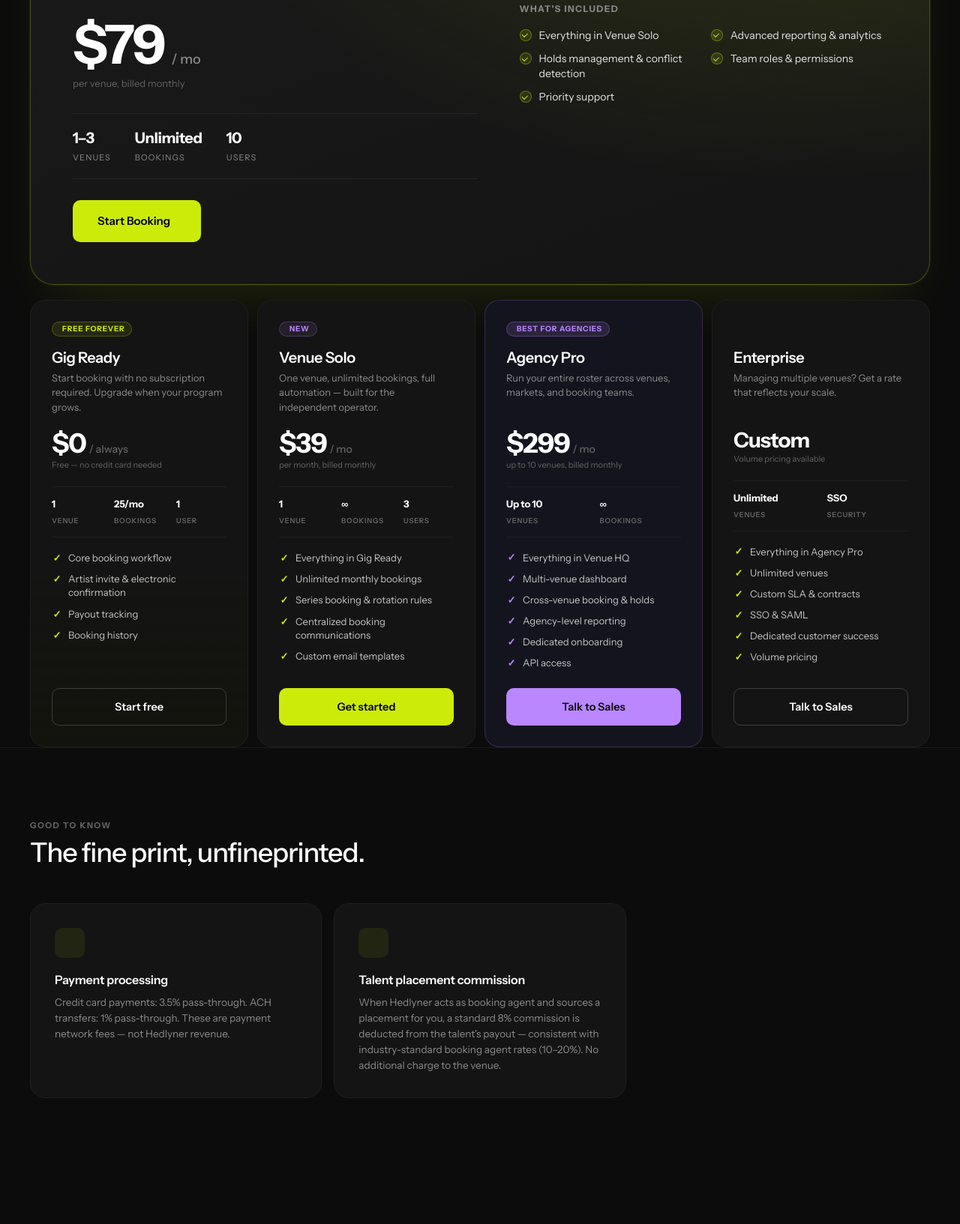
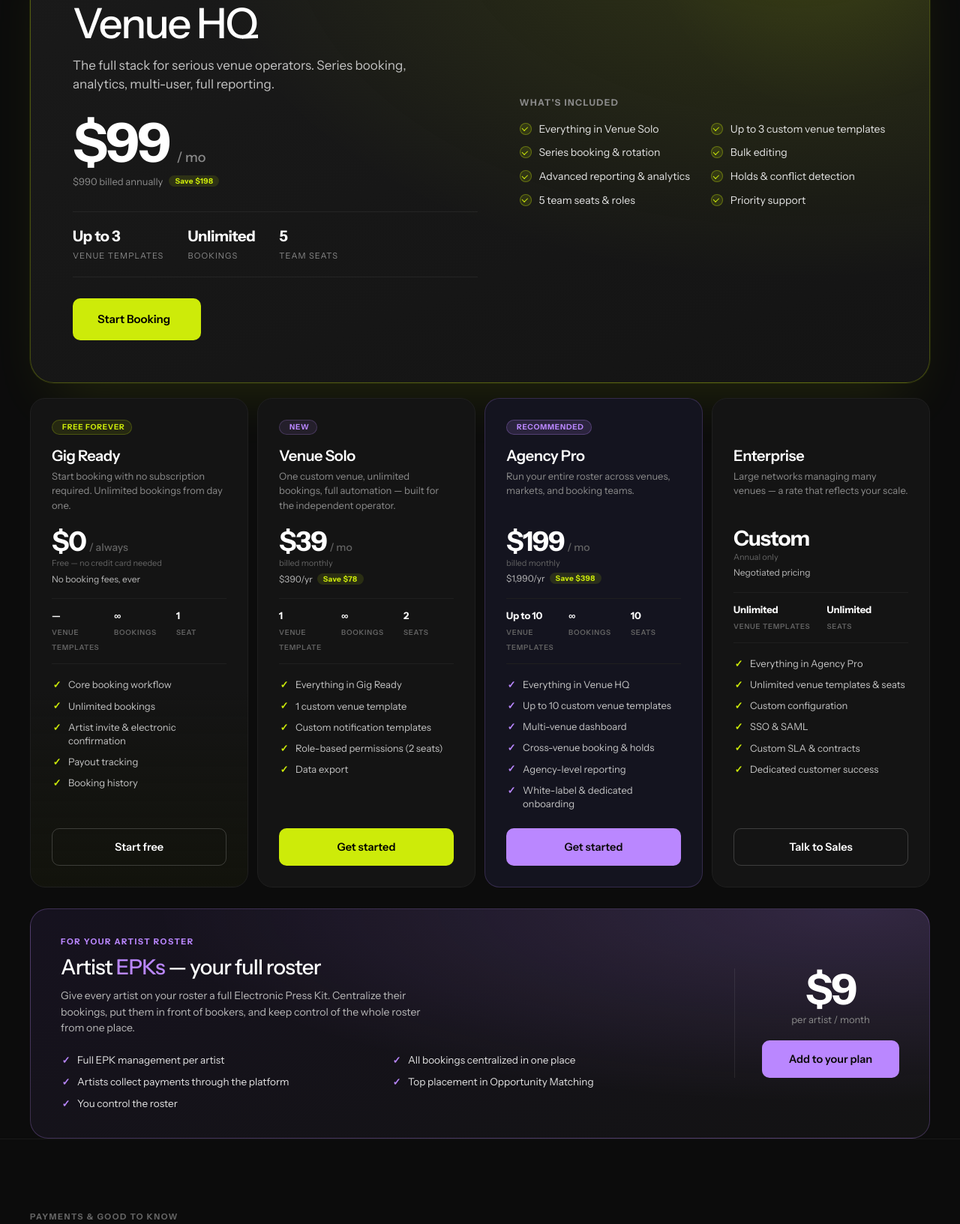
Before and after one commit to hedlyner/website-prototype, a plain HTML site: page pricing.html in a window 1280 px wide. Shown: the part 1114-2747 px from the top of the page at 75% size. Drawn offline with Linux system fonts and the light colour scheme.

Commit message:
Update pricing: 5-tier subs ($99/$199), annual pricing, EPK roster + Talent EPK reframe

```diff
--- a/pricing.html
+++ b/pricing.html
@@ -59,7 +59,7 @@
 .eyebrow i { font-size: 13px; }
 .hero h1 { font-size: clamp(56px, 8vw, 108px); line-height: 0.95; letter-spacing: -0.045em; font-weight: 500; margin: 0 0 28px; }
 .hero h1 em { font-style: normal; color: #CDEB09; display: block; }
-    .hero-sub { font-size: 19px; color: #B8B8B8; max-width: 560px; margin: 0 auto 32px; line-height: 1.5; }
+.hero-sub { font-size: 19px; color: #B8B8B8; max-width: 580px; margin: 0 auto 32px; line-height: 1.5; }
 .hero-pill { display: inline-flex; align-items: center; gap: 8px; padding: 8px 16px; background: #1A1A1A; border: 1px solid #262626; border-radius: 999px; font-size: 13px; color: #C4C4C4; font-weight: 500; }
 .hero-pill i { color: #CDEB09; font-size: 15px; }
 
@@ -168,6 +168,9 @@
 .section-head h2 { font-size: 40px; font-weight: 500; letter-spacing: -0.035em; line-height: 1.05; max-width: 16ch; }
 .section-head .aside { font-size: 14px; color: #8B8B8B; max-width: 34ch; line-height: 1.55; }
 
+/* === SAVINGS / ANNUAL === */
+.save-pill { display: inline-flex; align-items: center; padding: 1px 8px; border-radius: 999px; background: rgba(205,235,9,0.12); color: #CDEB09; font-size: 10px; font-weight: 700; letter-spacing: 0.04em; }
+
 /* === FEATURED TIER (big hero slab) === */
 .featured-slab {
 position: relative;
@@ -193,7 +196,7 @@
 .featured-price { display: flex; align-items: baseline; gap: 10px; margin-bottom: 8px; }
 .featured-price .amt { font-size: 72px; font-weight: 700; letter-spacing: -0.04em; line-height: 1; }
 .featured-price .per { font-size: 18px; color: #8B8B8B; font-weight: 500; }
-    .featured-billing { font-size: 13px; color: #646464; margin-bottom: 32px; }
+.featured-billing { font-size: 13px; color: #8B8B8B; margin-bottom: 32px; display: flex; align-items: center; gap: 8px; flex-wrap: wrap; }
 .featured-stats { display: flex; gap: 32px; padding: 20px 0; border-top: 1px solid rgba(255,255,255,0.06); border-bottom: 1px solid rgba(255,255,255,0.06); margin-bottom: 28px; }
 .featured-stats .s-val { font-size: 20px; font-weight: 700; letter-spacing: -0.02em; display: block; margin-bottom: 2px; }
 .featured-stats .s-lbl { font-size: 11px; text-transform: uppercase; letter-spacing: 0.1em; color: #8B8B8B; }
@@ -227,7 +230,8 @@
 .plan-amount { font-size: 36px; font-weight: 700; letter-spacing: -0.035em; line-height: 1; }
 .plan-amount-sm { font-size: 28px; font-weight: 700; letter-spacing: -0.03em; line-height: 1; }
 .plan-period { font-size: 14px; color: #646464; font-weight: 500; }
-    .plan-billing { font-size: 11px; color: #646464; margin-bottom: 20px; min-height: 16px; }
+.plan-billing { font-size: 11px; color: #646464; margin-bottom: 6px; min-height: 14px; }
+.plan-annual { font-size: 12px; color: #B8B8B8; margin-bottom: 18px; min-height: 16px; display: flex; align-items: center; gap: 6px; flex-wrap: wrap; }
 
 .plan-stats-row { display: flex; gap: 16px; padding: 14px 0; margin-bottom: 18px; border-top: 1px solid #1f1f1f; border-bottom: 1px solid #1f1f1f; }
 .plan-stats-row > div { flex: 1; }
@@ -241,6 +245,20 @@
 .plan-card.power .plan-features li .chk::after { color: #BA87FF; }
 
 .plan-cta { margin-top: auto; }
+
+/* === ARTIST ROSTER EPK BAND (venues panel) === */
+.roster-band { margin-top: 28px; border-radius: 24px; padding: 36px 40px; display: grid; grid-template-columns: 1.4fr auto; gap: 40px; align-items: center; background: radial-gradient(ellipse at 92% 0%, rgba(186,135,255,0.18), transparent 60%), linear-gradient(160deg, #16121f 0%, #131313 100%); border: 1px solid rgba(186,135,255,0.25); overflow: hidden; }
+.roster-band .label { font-size: 11px; font-weight: 700; letter-spacing: 0.14em; text-transform: uppercase; color: #BA87FF; margin-bottom: 12px; }
+.roster-band h3 { font-size: 28px; font-weight: 500; letter-spacing: -0.03em; line-height: 1.1; margin-bottom: 12px; }
+.roster-band h3 em { font-style: normal; color: #BA87FF; }
+.roster-band p { font-size: 14px; color: #B8B8B8; line-height: 1.55; max-width: 54ch; margin-bottom: 22px; }
+.roster-feats { list-style: none; display: grid; grid-template-columns: 1fr 1fr; gap: 10px 24px; }
+.roster-feats li { display: flex; gap: 8px; align-items: flex-start; font-size: 13.5px; color: #E4E4E4; line-height: 1.4; }
+.roster-feats li .chk { width: 14px; min-width: 14px; height: 14px; margin-top: 2px; display: flex; align-items: center; justify-content: center; }
+.roster-feats li .chk::after { content: '✓'; color: #BA87FF; font-size: 13px; font-weight: 700; }
+.roster-right { text-align: center; padding-left: 36px; border-left: 1px solid rgba(255,255,255,0.08); min-width: 220px; }
+.roster-right .amt { font-size: 56px; font-weight: 700; letter-spacing: -0.04em; line-height: 1; }
+.roster-right .per { font-size: 13px; color: #8B8B8B; margin: 4px 0 20px; }
 
 /* === ARTIST SECTION === */
 .artist-duo { display: grid; grid-template-columns: 1fr 1fr; gap: 14px; max-width: 880px; }
@@ -316,6 +334,11 @@
 .notes-grid { grid-template-columns: 1fr; }
 .footer-inner { grid-template-columns: 1fr 1fr; }
 }
+@media (max-width: 880px) {
+.roster-band { grid-template-columns: 1fr; gap: 24px; }
+.roster-right { padding-left: 0; border-left: none; border-top: 1px solid rgba(255,255,255,0.08); padding-top: 24px; text-align: left; }
+.roster-feats { grid-template-columns: 1fr; }
+}
 @media (max-width: 720px) {
 .wrap, .wrap-narrow { padding: 0 24px; }
 .hero { padding: 80px 0 48px; }
@@ -343,8 +366,9 @@
 <section class="hero">
 <div class="wrap hero-inner">
 <div class="eyebrow"><i class="lucide lucide-tag"></i> Pricing</div>
-      <h1>Honest pricing.<em>No booking fees.</em></h1>
-      <p class="hero-sub">Subscribe and book as much as you want. No per-show charges. No surprises.</p>
+<h1>Transparent pricing.<em>No booking fees.</em></h1>
+<p class="hero-sub">Unlimited bookings on every paid plan. Subscribe once, book as much as you want. No per-show charges, ever.</p>
+<div class="hero-pill"><i class="lucide lucide-infinity"></i> Unlimited bookings on every paid plan</div>
 </div>
 </section>
 
@@ -365,7 +389,7 @@
 <span class="ico"><i class="lucide lucide-music"></i></span>
 <span class="txt">
 <span class="t-title">Talent &amp; Performers</span>
-            <span class="t-sub">Get booked, manage gigs, get paid</span>
+<span class="t-sub">Get booked, build your EPK, get paid</span>
 </span>
 <span class="arrow"><i class="lucide lucide-arrow-right"></i></span>
 </button>
@@ -383,7 +407,7 @@
 <h2>Pick your tier</h2>
 </div>
 <div class="aside">
-          Every plan includes the core booking workflow. Upgrade as your program grows.
+Every plan includes the core booking workflow and unlimited bookings. Upgrade as your program grows.
 </div>
 </div>
 
@@ -393,24 +417,24 @@
 <div class="featured-left">
 <div class="featured-badge"><i class="lucide lucide-sparkles" style="font-size:12px;"></i> Most Popular</div>
 <h3>Venue HQ</h3>
-            <p class="tag">The full stack for serious venue operators. Analytics, multi-user, full reporting.</p>
+<p class="tag">The full stack for serious venue operators. Series booking, analytics, multi-user, full reporting.</p>
 <div class="featured-price">
-              <span class="amt">$79</span>
+<span class="amt">$99</span>
 <span class="per">/ mo</span>
 </div>
-            <div class="featured-billing">per venue, billed monthly</div>
+<div class="featured-billing">$990 billed annually <span class="save-pill">Save $198</span></div>
 <div class="featured-stats">
 <div>
-                <span class="s-val">1–3</span>
-                <span class="s-lbl">Venues</span>
+<span class="s-val">Up to 3</span>
+<span class="s-lbl">Venue templates</span>
 </div>
 <div>
 <span class="s-val">Unlimited</span>
 <span class="s-lbl">Bookings</span>
 </div>
 <div>
-                <span class="s-val">10</span>
-                <span class="s-lbl">Users</span>
+<span class="s-val">5</span>
+<span class="s-lbl">Team seats</span>
 </div>
 </div>
 <a href="https://hedlyner.com/demo" class="btn btn-primary featured-cta">Start Booking <i class="lucide lucide-arrow-right"></i></a>
@@ -419,9 +443,12 @@
 <h4>What's included</h4>
 <ul class="featured-features">
 <li><span class="chk"></span>Everything in Venue Solo</li>
+<li><span class="chk"></span>Up to 3 custom venue templates</li>
+<li><span class="chk"></span>Series booking &amp; rotation</li>
+<li><span class="chk"></span>Bulk editing</li>
 <li><span class="chk"></span>Advanced reporting &amp; analytics</li>
-              <li><span class="chk"></span>Holds management &amp; conflict detection</li>
-              <li><span class="chk"></span>Team roles &amp; permissions</li>
+<li><span class="chk"></span>Holds &amp; conflict detection</li>
+<li><span class="chk"></span>5 team seats &amp; roles</li>
 <li><span class="chk"></span>Priority support</li>
 </ul>
 </div>
@@ -435,19 +462,21 @@
 <div class="plan-card free">
 <div class="plan-badge badge-free"><i class="lucide lucide-infinity"></i> Free Forever</div>
 <div class="plan-tier">Gig Ready</div>
-          <div class="plan-tagline">Start booking with no subscription required. Upgrade when your program grows.</div>
+<div class="plan-tagline">Start booking with no subscription required. Unlimited bookings from day one.</div>
 <div class="plan-price-row">
 <span class="plan-amount">$0</span>
 <span class="plan-period">/ always</span>
 </div>
 <div class="plan-billing">Free — no credit card needed</div>
+<div class="plan-annual">No booking fees, ever</div>
 <div class="plan-stats-row">
-            <div><span class="v">1</span><span class="l">Venue</span></div>
-            <div><span class="v">25/mo</span><span class="l">Bookings</span></div>
-            <div><span class="v">1</span><span class="l">User</span></div>
+<div><span class="v">—</span><span class="l">Venue templates</span></div>
+<div><span class="v">∞</span><span class="l">Bookings</span></div>
+<div><span class="v">1</span><span class="l">Seat</span></div>
 </div>
 <ul class="plan-features">
 <li><span class="chk"></span>Core booking workflow</li>
+<li><span class="chk"></span>Unlimited bookings</li>
 <li><span class="chk"></span>Artist invite &amp; electronic confirmation</li>
 <li><span class="chk"></span>Payout tracking</li>
 <li><span class="chk"></span>Booking history</li>
@@ -461,23 +490,24 @@
 <div class="plan-card">
 <div class="plan-badge badge-new"><i class="lucide lucide-star"></i> New</div>
 <div class="plan-tier">Venue Solo</div>
-          <div class="plan-tagline">One venue, unlimited bookings, full automation — built for the independent operator.</div>
+<div class="plan-tagline">One custom venue, unlimited bookings, full automation — built for the independent operator.</div>
 <div class="plan-price-row">
 <span class="plan-amount">$39</span>
 <span class="plan-period">/ mo</span>
 </div>
-          <div class="plan-billing">per month, billed monthly</div>
+<div class="plan-billing">billed monthly</div>
+<div class="plan-annual">$390/yr <span class="save-pill">Save $78</span></div>
 <div class="plan-stats-row">
-            <div><span class="v">1</span><span class="l">Venue</span></div>
+<div><span class="v">1</span><span class="l">Venue template</span></div>
 <div><span class="v">∞</span><span class="l">Bookings</span></div>
-            <div><span class="v">3</span><span class="l">Users</span></div>
+<div><span class="v">2</span><span class="l">Seats</span></div>
 </div>
 <ul class="plan-features">
 <li><span class="chk"></span>Everything in Gig Ready</li>
-            <li><span class="chk"></span>Unlimited monthly bookings</li>
-            <li><span class="chk"></span>Series booking &amp; rotation rules</li>
-            <li><span class="chk"></span>Centralized booking communications</li>
-            <li><span class="chk"></span>Custom email templates</li>
+<li><span class="chk"></span>1 custom venue template</li>
+<li><span class="chk"></span>Custom notification templates</li>
+<li><span class="chk"></span>Role-based permissions (2 seats)</li>
+<li><span class="chk"></span>Data export</li>
 </ul>
 <div class="plan-cta">
 <a href="https://hedlyner.com/demo" class="btn btn-primary btn-lg">Get started</a>
@@ -486,28 +516,30 @@
 
 <!-- AGENCY PRO -->
 <div class="plan-card power">
-          <div class="plan-badge badge-power"><i class="lucide lucide-zap"></i> Best for Agencies</div>
+<div class="plan-badge badge-power"><i class="lucide lucide-zap"></i> Recommended</div>
 <div class="plan-tier">Agency Pro</div>
 <div class="plan-tagline">Run your entire roster across venues, markets, and booking teams.</div>
 <div class="plan-price-row">
-            <span class="plan-amount">$299</span>
+<span class="plan-amount">$199</span>
 <span class="plan-period">/ mo</span>
 </div>
-          <div class="plan-billing">up to 10 venues, billed monthly</div>
+<div class="plan-billing">billed monthly</div>
+<div class="plan-annual">$1,990/yr <span class="save-pill">Save $398</span></div>
 <div class="plan-stats-row">
-            <div><span class="v">Up to 10</span><span class="l">Venues</span></div>
+<div><span class="v">Up to 10</span><span class="l">Venue templates</span></div>
 <div><span class="v">∞</span><span class="l">Bookings</span></div>
+<div><span class="v">10</span><span class="l">Seats</span></div>
 </div>
 <ul class="plan-features">
 <li><span class="chk"></span>Everything in Venue HQ</li>
+<li><span class="chk"></span>Up to 10 custom venue templates</li>
 <li><span class="chk"></span>Multi-venue dashboard</li>
 <li><span class="chk"></span>Cross-venue booking &amp; holds</li>
 <li><span class="chk"></span>Agency-level reporting</li>
-            <li><span class="chk"></span>Dedicated onboarding</li>
-            <li><span class="chk"></span>API access</li>
+<li><span class="chk"></span>White-label &amp; dedicated onboarding</li>
 </ul>
 <div class="plan-cta">
-            <a href="https://hedlyner.com/demo" class="btn btn-violet btn-lg">Talk to Sales</a>
+<a href="https://hedlyner.com/demo" class="btn btn-violet btn-lg">Get started</a>
 </div>
 </div>
 
@@ -515,22 +547,23 @@
 <div class="plan-card">
 <div class="plan-badge badge-empty">placeholder</div>
 <div class="plan-tier">Enterprise</div>
-          <div class="plan-tagline">Managing multiple venues? Get a rate that reflects your scale.</div>
+<div class="plan-tagline">Large networks managing many venues — a rate that reflects your scale.</div>
 <div class="plan-price-row">
 <span class="plan-amount-sm">Custom</span>
 </div>
-          <div class="plan-billing">Volume pricing available</div>
+<div class="plan-billing">Annual only</div>
+<div class="plan-annual">Negotiated pricing</div>
 <div class="plan-stats-row">
-            <div><span class="v">Unlimited</span><span class="l">Venues</span></div>
-            <div><span class="v">SSO</span><span class="l">Security</span></div>
+<div><span class="v">Unlimited</span><span class="l">Venue templates</span></div>
+<div><span class="v">Unlimited</span><span class="l">Seats</span></div>
 </div>
 <ul class="plan-features">
 <li><span class="chk"></span>Everything in Agency Pro</li>
-            <li><span class="chk"></span>Unlimited venues</li>
+<li><span class="chk"></span>Unlimited venue templates &amp; seats</li>
+<li><span class="chk"></span>Custom configuration</li>
+<li><span class="chk"></span>SSO &amp; SAML</li>
 <li><span class="chk"></span>Custom SLA &amp; contracts</li>
-            <li><span class="chk"></span>SSO &amp; SAML</li>
 <li><span class="chk"></span>Dedicated customer success</li>
-            <li><span class="chk"></span>Volume pricing</li>
 </ul>
 <div class="plan-cta">
 <a href="https://hedlyner.com/demo" class="btn btn-outline btn-lg">Talk to Sales</a>
@@ -538,6 +571,28 @@
 </div>
 
 </div>
+
+<!-- ARTIST ROSTER EPK ADD-ON -->
+<div class="roster-band">
+<div class="roster-left">
+<div class="label">For your artist roster</div>
+<h3>Artist <em>EPKs</em> — your full roster</h3>
+<p>Give every artist on your roster a full Electronic Press Kit. Centralize their bookings, put them in front of bookers, and keep control of the whole roster from one place.</p>
+<ul class="roster-feats">
+<li><span class="chk"></span>Full EPK management per artist</li>
+<li><span class="chk"></span>All bookings centralized in one place</li>
+<li><span class="chk"></span>Artists collect payments through the platform</li>
+<li><span class="chk"></span>Top placement in Opportunity Matching</li>
+<li><span class="chk"></span>You control the roster</li>
+</ul>
+</div>
+<div class="roster-right">
+<div class="amt">$9</div>
+<div class="per">per artist / month</div>
+<a href="https://hedlyner.com/demo" class="btn btn-violet btn-lg">Add to your plan</a>
+</div>
+</div>
+
 </div>
 </section>
 
@@ -550,7 +605,7 @@
 <h2>Always free to receive bookings.</h2>
 </div>
 <div class="aside">
-          Talent never pays to get booked. Pro unlocks tools to actively grow your gig income.
+Talent never pays to get booked. Pro unlocks your full EPK toolkit to actively grow your gig income.
 </div>
 </div>
 
@@ -560,14 +615,16 @@
 <div class="artist-card free-card">
 <div class="plan-badge badge-free">Free</div>
 <div class="plan-tier">Talent Free</div>
-          <div class="plan-tagline">Claim your profile and get found by bookers in your area.</div>
+<div class="plan-tagline">Claim your profile, build your EPK, and get found by bookers in your area.</div>
 <div class="plan-price-row" style="margin: 16px 0 4px;">
 <span class="plan-amount">$0</span>
 <span class="plan-period">/ forever</span>
 </div>
 <div class="plan-billing" style="margin-bottom: 28px;">No credit card required</div>
 <ul class="plan-features">
-            <li><span class="chk"></span>Talent profile &amp; media kit</li>
+<li><span class="chk"></span>1 EPK (Electronic Press Kit)</li>
+<li><span class="chk"></span>Midnight EPK theme</li>
+<li><span class="chk"></span>Standard placement in Discover</li>
 <li><span class="chk"></span>Accept &amp; sign booking offers</li>
 <li><span class="chk"></span>Receive payouts directly</li>
 <li><span class="chk"></span>Booking history &amp; calendar</li>
@@ -581,18 +638,19 @@
 <div class="artist-card pro-card">
 <div class="plan-badge badge-new" style="background:#CDEB09;color:#0a0a0a;border-color:#CDEB09;">Pro</div>
 <div class="plan-tier">Talent Pro</div>
-          <div class="plan-tagline">Actively pitch yourself to bookers and grow your calendar.</div>
+<div class="plan-tagline">Unlock the full EPK toolkit and put yourself at the top of the booker's stack.</div>
 <div class="plan-price-row" style="margin: 16px 0 4px;">
 <span class="plan-amount">$9</span>
-            <span class="plan-period">/ mo</span>
+<span class="plan-period">/ mo per EPK</span>
 </div>
 <div class="plan-billing" style="margin-bottom: 28px;">billed monthly, cancel anytime</div>
 <ul class="plan-features">
 <li><span class="chk"></span>Everything in Talent Free</li>
-            <li><span class="chk"></span>Pitch directly to bookers</li>
-            <li><span class="chk"></span>Booking request notifications</li>
-            <li><span class="chk"></span>Priority in search results</li>
-            <li><span class="chk"></span>Analytics &amp; performance insights</li>
+<li><span class="chk"></span>Add unlimited EPKs ($9/mo each)</li>
+<li><span class="chk"></span>All 3 EPK themes — Midnight, Editorial, Neon</li>
+<li><span class="chk"></span>Top placement in Discover</li>
+<li><span class="chk"></span>Unlimited Discover swipes</li>
+<li><span class="chk"></span>Shareable EPK — link, PDF &amp; QR</li>
 </ul>
 <div class="plan-cta">
 <a href="https://hedlyner.com/demo" class="btn btn-primary btn-lg">Try Talent Pro</a>
@@ -606,18 +664,23 @@
 <!-- GOOD TO KNOW -->
 <section class="notes-section">
 <div class="wrap">
-      <div class="section-label">Good to know</div>
+<div class="section-label">Payments &amp; good to know</div>
 <h3>The fine print, unfineprinted.</h3>
 <div class="notes-grid">
 <div class="note-card">
 <div class="note-icon"><i class="lucide lucide-credit-card"></i></div>
 <h4>Payment processing</h4>
-          <p>Credit card payments: 3.5% pass-through. ACH transfers: 1% pass-through. These are payment network fees — not Hedlyner revenue.</p>
+<p>From 3.5% on credit cards, 1% on ACH transfers — pass-through payment network fees, not Hedlyner revenue.</p>
 </div>
 <div class="note-card">
-          <div class="note-icon"><i class="lucide lucide-user-search"></i></div>
-          <h4>Talent placement commission</h4>
-          <p>When Hedlyner acts as booking agent and sources a placement for you, a standard 8% commission is deducted from the talent's payout — consistent with industry-standard booking agent rates (10–20%). No additional charge to the venue.</p>
+<div class="note-icon"><i class="lucide lucide-shield-check"></i></div>
+<h4>All safety nets included</h4>
+<p>Tax preparation is handled for you — 1099s are covered automatically, so payouts stay clean and compliant.</p>
+</div>
+<div class="note-card">
+<div class="note-icon"><i class="lucide lucide-trending-down"></i></div>
+<h4>Volume discounts</h4>
+<p>High payment throughput? Volume discounts are available — talk to us and we'll tailor a rate to your scale.</p>
 </div>
 </div>
 </div>
```
Lines whose indentation alone changed are shown as unchanged.
